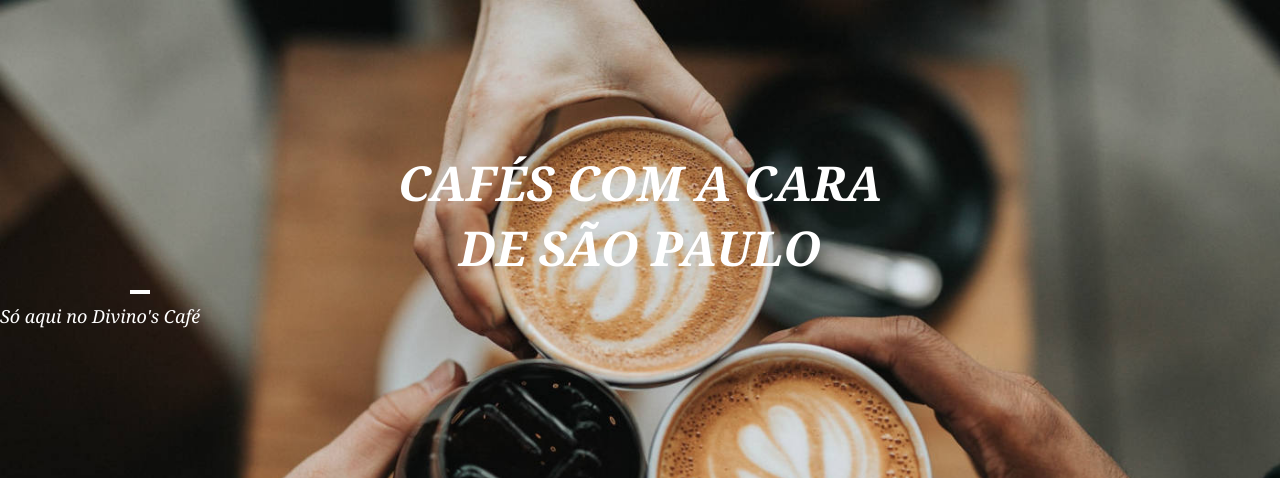
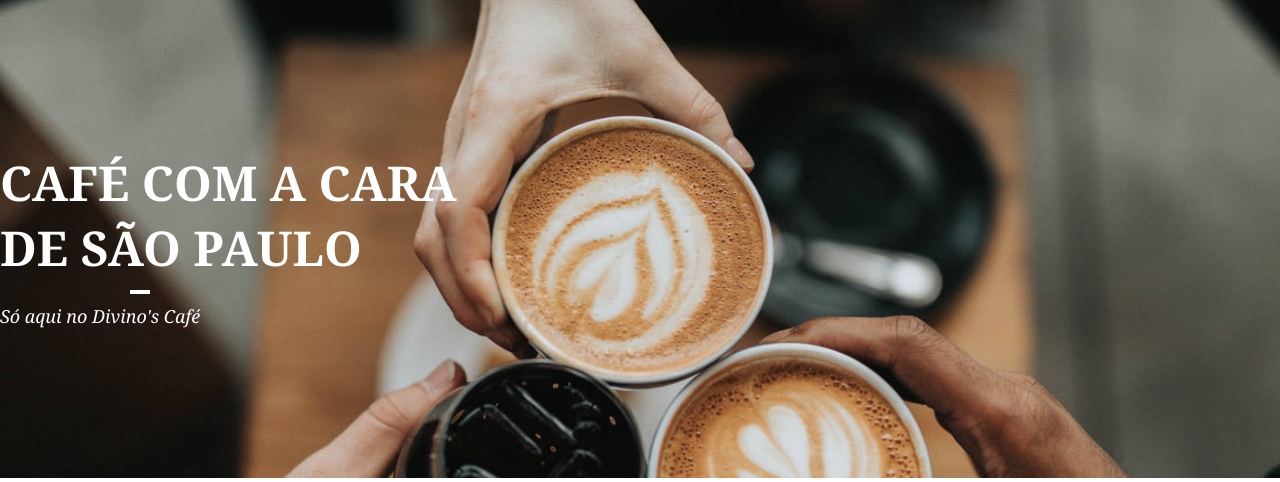
Before and after one commit to Mlluiz39/my-projects, a PHP site: page / in a window 1280 px wide. Shown: the part 89-571 px from the top of the page. Run offline with PHP 8.4, Linux system fonts and the light colour scheme.

Commit message:
alterada a animação

```diff
--- a/divinos-cafe/css/style.css
+++ b/divinos-cafe/css/style.css
@@ -72,6 +72,10 @@ body {
   color: #fff;
 }
 
+.anime {
+  overflow: hidden;
+}
+
 .intro h1 {
   text-transform: uppercase;
   font-size: 3em;
@@ -91,11 +95,9 @@ body {
   font-size: 1.125em;
 }
 
-.anima {
-  animation-duration: 3s;
+h1 {
+  animation-duration: 8s;
   animation-name: slidein;
-  animation-iteration-count: infinite;
-
 }
 
 @keyframes slidein {
@@ -109,11 +111,6 @@ body {
     margin-left: 0%;
     width: 100%;
   }
-}
-
-h1 {
-    text-align: center;
-    font-style: italic;
 }
 
 .box {
--- a/divinos-cafe/index.html
+++ b/divinos-cafe/index.html
@@ -25,8 +25,10 @@
 	</header>
 	<main>
 		<div class="intro">
-			<h1>Cafés com a cara<br />de São Paulo</h1>
-			<p classe="anima">Só aqui no Divino's Café</p>
+			<div class="anime">
+				<h1>Café com a cara<br />de São Paulo</h1>
+			</div>
+			<p>Só aqui no Divino's Café</p>
 		</div>
 	</main>
 	<section id="sobre" class="sobre">
```
